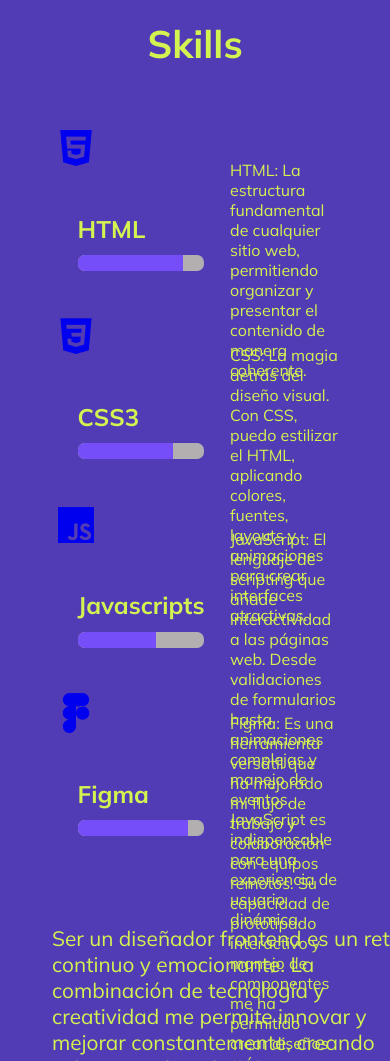
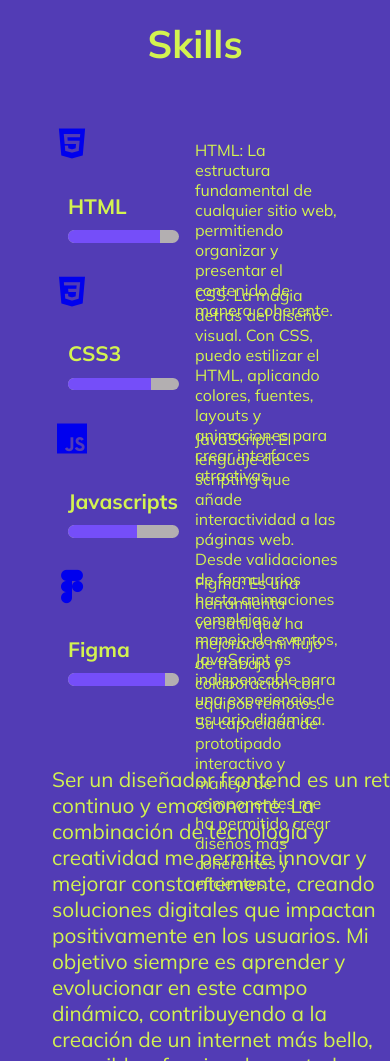
Before and after one commit to migueltfangche/Portfolio-Personal, a plain HTML site: page index.html in a window 390 px wide. Shown: the part 960-2021 px from the top of the page. Drawn offline with nearby package versions, Linux system fonts and the light colour scheme; a web font is replaced by a local one.

Commit message:
responsive ajustado a 425px

```diff
--- a/style.css
+++ b/style.css
@@ -421,3 +421,34 @@ footer {
         width: 100%;
     }
 }
+
+@media (max-width: 425px) {
+    .cont-skills {
+        grid-template-columns: 1fr;
+        grid-template-rows: auto;
+        gap: 0.8rem;
+    }
+
+    .cont-skills a {
+        font-size: 2.5rem;
+    }
+
+    .cont-text-skils {
+        width: 100%;
+        margin: 0.5rem 0;
+        font-size: 1rem;
+    }
+
+    .skill-name {
+        font-size: 1.3rem;
+    }
+
+    .skill-bar {
+        width: 100%;
+        height: 0.8rem;
+    }
+
+    .skill {
+        padding: 1rem;
+    }
+}
```
